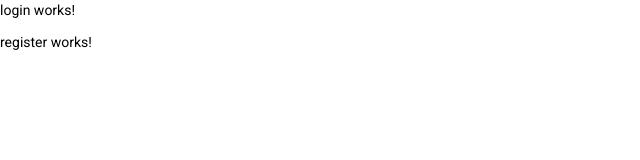
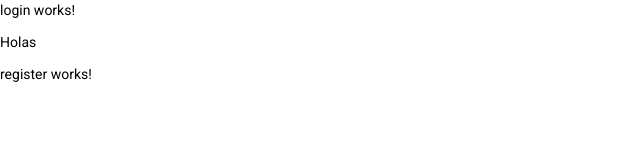
Before and after one commit to 1Dore/TIPP, an Angular app in the folder Front-end/frontend-tipp/: page / in a window 1280 px wide. Shown: the top 160 px of the page, without its empty margins (0-640 px from the left). Built offline with nearby package versions, Linux system fonts and the light colour scheme.

Commit message:
prueba 1

```diff
--- a/Front-end/frontend-tipp/src/app/components/login/login.component.html
+++ b/Front-end/frontend-tipp/src/app/components/login/login.component.html
@@ -1 +1,2 @@
 <p>login works!</p>
+<p>Holas</p>
```
